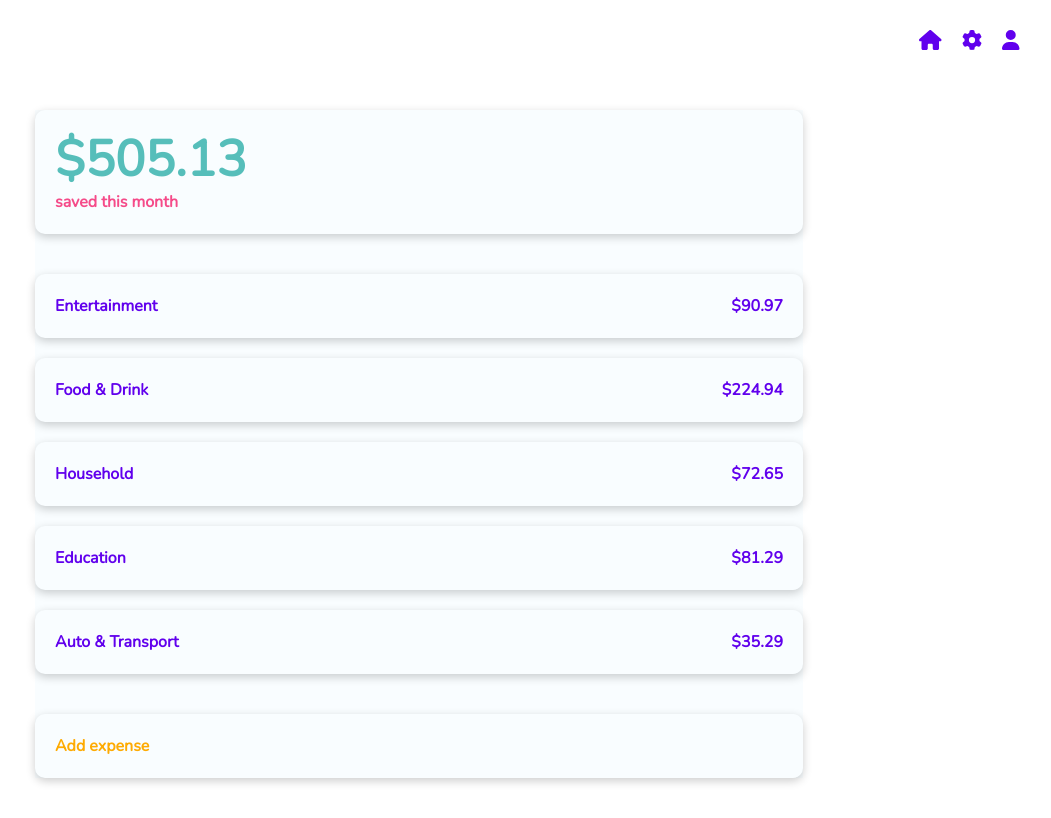
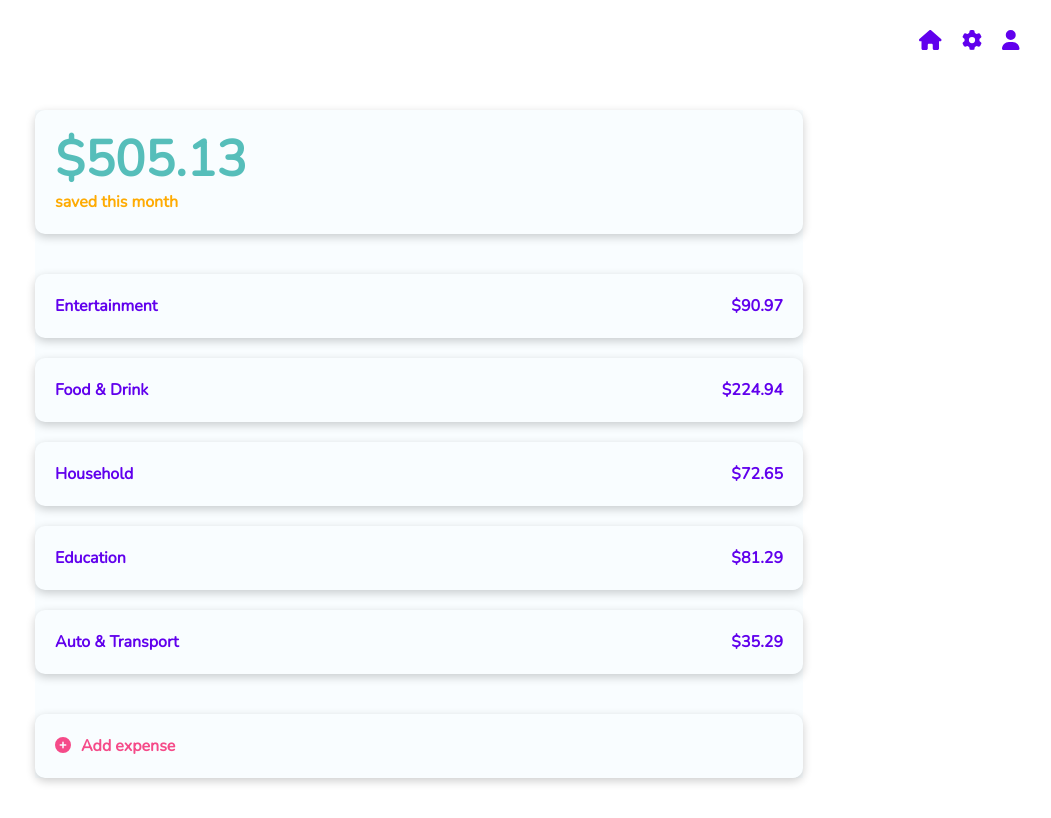
Before and after one commit to kaitvan/budget-app, a React (Create React App) app: page / in a window 1280 px wide. Shown: the whole page, without its empty margins (221-1272 px from the left). Built offline with nearby package versions, Linux system fonts and the light colour scheme.

Commit message:
Add plus icon on add expense card

```diff
--- a/src/components/AddExpense.js
+++ b/src/components/AddExpense.js
@@ -1,5 +1,7 @@
 import { useState } from "react";
 import ExpenseForm from "./ExpenseForm";
+import { FontAwesomeIcon } from "@fortawesome/react-fontawesome";
+import { faCirclePlus } from "@fortawesome/free-solid-svg-icons";
 
 const AddExpense = ({ categories }) => {
   const [showForm, setShowForm] = useState(false);
@@ -21,7 +23,10 @@ const AddExpense = ({ categories }) => {
           onSubmitExpense={onSubmitExpense}
         />
       ) : (
-        <p>Add expense</p>
+        <>
+          <FontAwesomeIcon icon={faCirclePlus} />
+          <p>Add expense</p>
+        </>
       )}
     </div>
   );
--- a/src/index.css
+++ b/src/index.css
@@ -54,7 +54,7 @@ header {
 }
 
 .subtitle {
-  color: #f54b89;
+  color: #feab03;
   margin: 0;
   font-weight: bold;
 }
@@ -79,9 +79,14 @@ header {
   box-shadow: 0 3px 10px rgb(0 0 0 / 0.2);
   margin: 40px 0;
   border-radius: 10px;
-  color: #feab03;
+  color: #f54b89;
   font-weight: bold;
   padding: 20px;
+}
+
+.add-expense p {
+  display: inline;
+  margin: 0 0 0 10px;
 }
 
 .form-input {
@@ -89,7 +94,7 @@ header {
 }
 
 .submit-btn {
-  background-color: #feab03;
+  background-color: #f54b89;
   color: white;
   font-weight: bold;
   margin-top: 10px;
```
